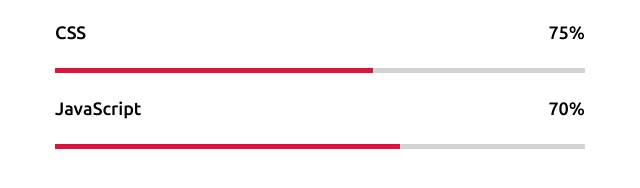
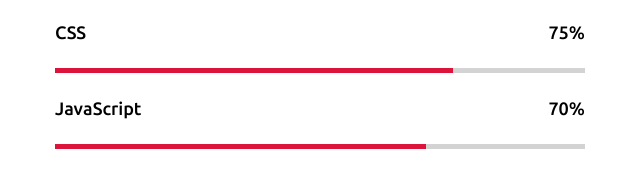
Before and after one commit to Faizansiddiqui287/faizan-portfolio.github.io, a plain HTML site: page index.html in a window 1280 px wide. Shown: the part 2370-2558 px from the top of the page, 615-1255 px from the left. Drawn offline with nearby package versions, Linux system fonts and the light colour scheme.

Commit message:
Update style.css

```diff
--- a/style.css
+++ b/style.css
@@ -179,9 +179,9 @@ section .tittle::after{
 } */
 
 
-.about .tittle::after{
+/* .about .tittle::after{
     content: "Who I am";
-}
+} */
 
 .about .about_container .left{
     width: 45%;
@@ -360,10 +360,10 @@ section .tittle::after{
     width: 80%;
 }
 .skills .skills-content .right .css::before{
-    width: 60%;
+    width: 75%;
 }
 .skills .skills-content .right .javascript::before{
-    width: 65%;
+    width: 70%;
 }
 
 /* -----------Contact Section CSS starts here---------- */
```
